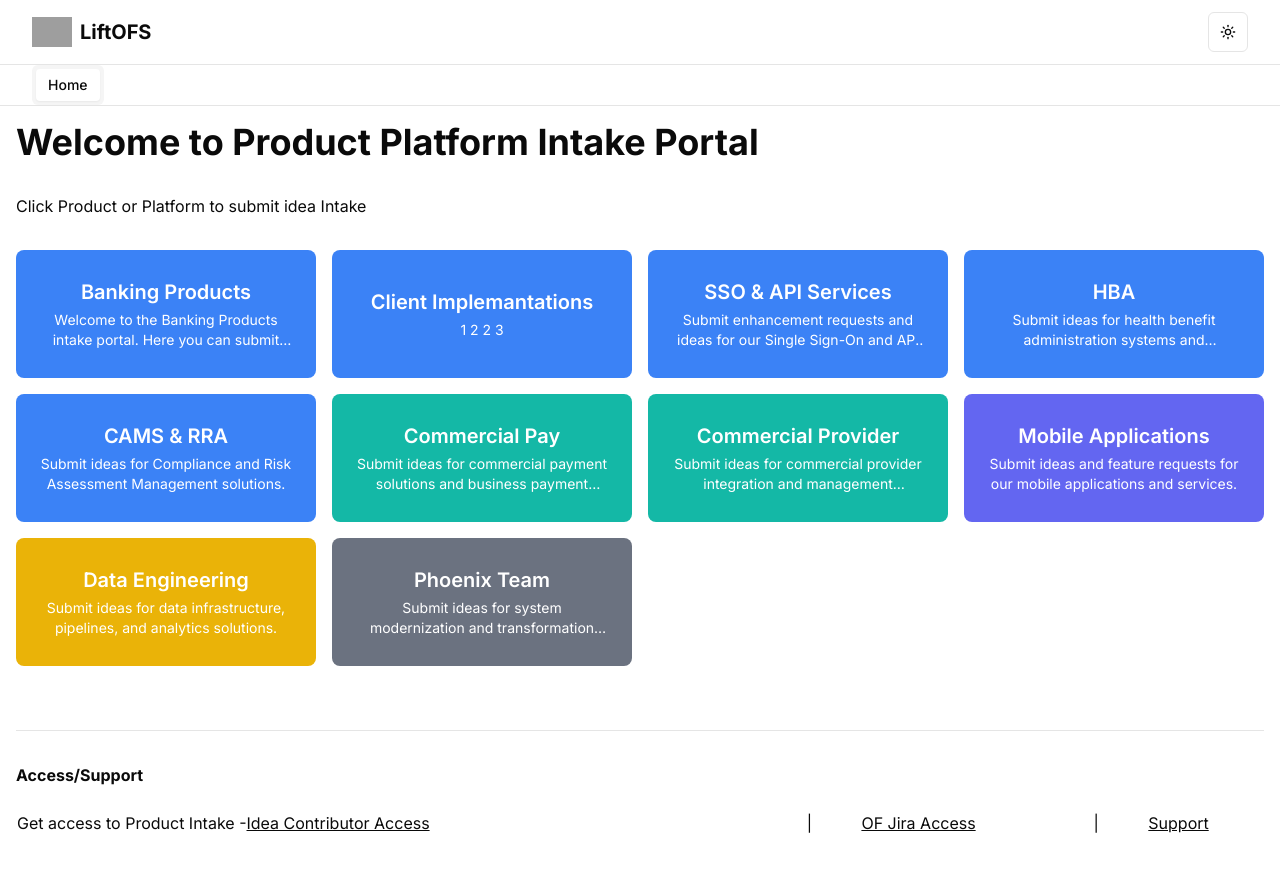
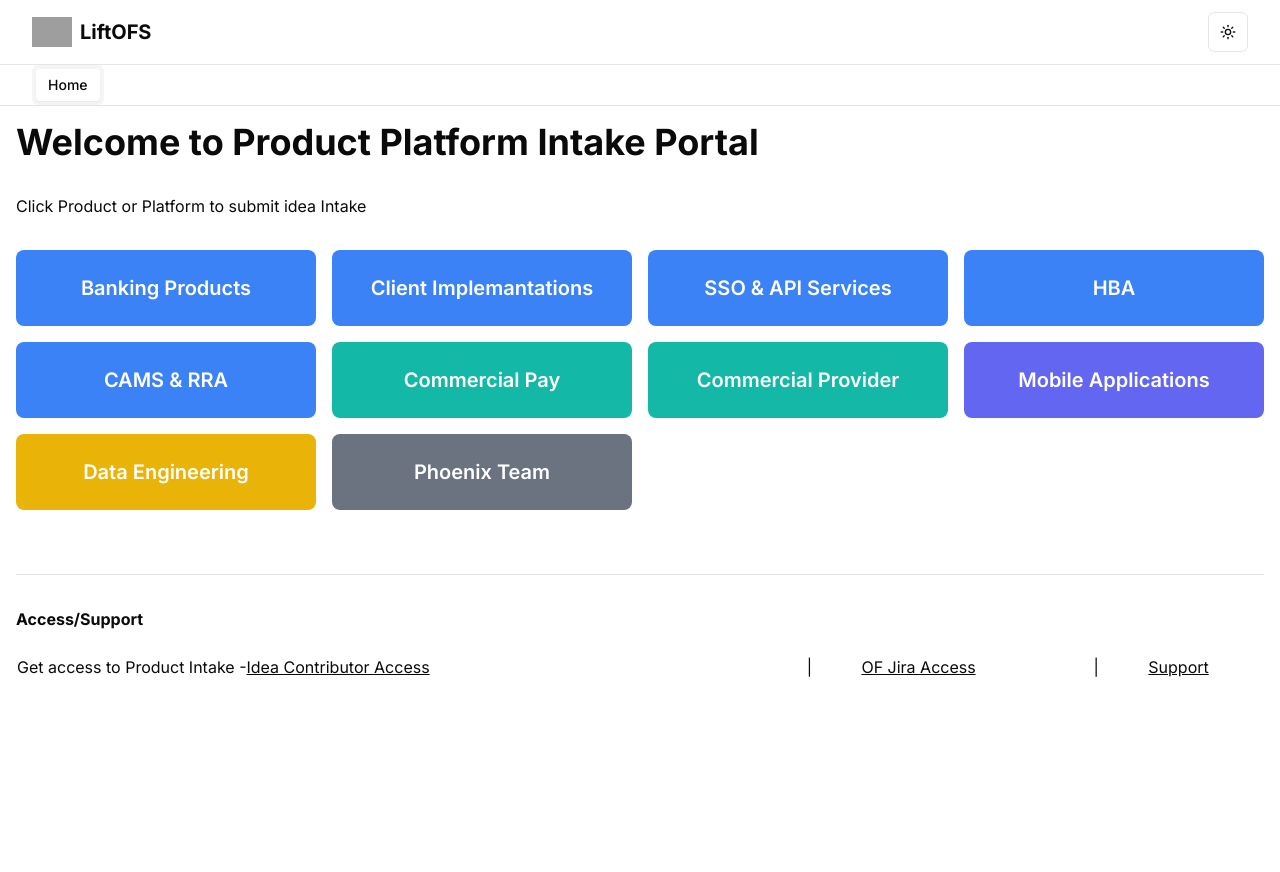
Before and after one commit to narendraes/microfe-takeofs, a Next.js app: page / in a window 1280 px wide. Shown: the top 872 px of the page. After the commit the page ends 801 px from the top, so only its background shows below. Built offline with nearby package versions, Linux system fonts and the light colour scheme; grey boxes are pictures that could not be loaded.

Commit message:
tile tooltip

```diff
--- a/components/tile-grid.tsx
+++ b/components/tile-grid.tsx
@@ -5,16 +5,76 @@ import { Tile, type TileData } from "./tile"
 
 // Default tiles as fallback
 const defaultTiles: TileData[] = [
-  { title: "Bank", href: "/tickets/bank", color: "blue", openInNewTab: false },
-  { title: "Directed Pay", href: "/tickets/directed-pay", color: "green", openInNewTab: false },
-  { title: "SSO/API", href: "/tickets/sso-api", color: "purple", openInNewTab: false },
-  { title: "Commercial Pay", href: "/tickets/commercial-pay", color: "indigo", openInNewTab: false },
-  { title: "Commercial Provider", href: "/tickets/commercial-provider", color: "teal", openInNewTab: false },
-  { title: "Data Engineering", href: "/tickets/data-engineering", color: "yellow", openInNewTab: false },
-  { title: "HBA", href: "/tickets/hba", color: "blue", openInNewTab: false },
-  { title: "CAMS/RRA", href: "/tickets/cams-rra", color: "purple", openInNewTab: false },
-  { title: "Tools", href: "/tickets/tools", color: "teal", openInNewTab: false },
-  { title: "Phoenix Team", href: "/tickets/phoenix-team", color: "red", openInNewTab: false },
+  {
+    title: "Banking Products",
+    description: "Submit ideas and feature requests for our banking solutions.",
+    href: "/tickets/bank",
+    color: "blue",
+    openInNewTab: false
+  },
+  {
+    title: "Directed Pay",
+    description: "Submit ideas for directed payment processing solutions.",
+    href: "/tickets/directed-pay",
+    color: "green",
+    openInNewTab: false
+  },
+  {
+    title: "SSO & API Services",
+    description: "Submit enhancement requests for SSO and API infrastructure.",
+    href: "/tickets/sso-api",
+    color: "purple",
+    openInNewTab: false
+  },
+  {
+    title: "Commercial Pay",
+    description: "Submit ideas for commercial payment solutions.",
+    href: "/tickets/commercial-pay",
+    color: "indigo",
+    openInNewTab: false
+  },
+  {
+    title: "Commercial Payment Product Area",
+    description: "Submit ideas for commercial payment product development.",
+    href: "/tickets/commercial-provider",
+    color: "teal",
+    openInNewTab: false
+  },
+  {
+    title: "Data Engineering",
+    description: "Submit ideas for data infrastructure and analytics solutions.",
+    href: "/tickets/data-engineering",
+    color: "yellow",
+    openInNewTab: false
+  },
+  {
+    title: "HBA",
+    description: "Submit ideas for HBA solutions and features.",
+    href: "/tickets/hba",
+    color: "blue",
+    openInNewTab: false
+  },
+  {
+    title: "CAMS & RRA",
+    description: "Submit ideas for CAMS and RRA solutions.",
+    href: "/tickets/cams-rra",
+    color: "purple",
+    openInNewTab: false
+  },
+  {
+    title: "Mobile Applications",
+    description: "Submit ideas for mobile application features and improvements.",
+    href: "/tickets/tools",
+    color: "teal",
+    openInNewTab: false
+  },
+  {
+    title: "Phoenix Team",
+    description: "Submit ideas for system modernization and transformation initiatives.",
+    href: "/tickets/phoenix-team",
+    color: "red",
+    openInNewTab: false
+  },
 ]
 
 export function TileGrid() {
@@ -53,7 +113,7 @@ export function TileGrid() {
     return (
       <div className="grid grid-cols-1 sm:grid-cols-2 lg:grid-cols-4 gap-4">
         {defaultTiles.slice(0, 8).map((tile, index) => (
-          <div key={index} className="animate-pulse bg-gray-200 dark:bg-gray-700 h-32 rounded-lg"></div>
+          <div key={index} className="animate-pulse bg-gray-200 dark:bg-gray-700 h-24 rounded-lg"></div>
         ))}
       </div>
     )
@@ -68,9 +128,7 @@ export function TileGrid() {
       )}
       <div className="grid grid-cols-1 sm:grid-cols-2 lg:grid-cols-4 gap-4">
         {tiles.map((tile) => (
-          <div key={tile.title} className="h-full">
-            <Tile {...tile} />
-          </div>
+          <Tile key={tile.title} {...tile} />
         ))}
       </div>
     </>
--- a/components/tile.tsx
+++ b/components/tile.tsx
@@ -31,12 +31,6 @@ const colorVariants: Record<TileColor, string> = {
   teal: "bg-teal-500 hover:bg-teal-600"
 }
 
-// Helper function to truncate text with ellipsis
-const truncateText = (text: string, maxLength: number) => {
-  if (text.length <= maxLength) return text;
-  return text.slice(0, maxLength) + '...';
-};
-
 export function Tile({
   title,
   description,
@@ -48,20 +42,19 @@ export function Tile({
   const content = (
     <div
       className={cn(
-        "block p-6 rounded-lg text-center transition-colors text-white h-32 flex flex-col justify-center",
+        "block p-6 rounded-lg text-center transition-colors text-white relative group",
         disabled ? "bg-gray-300 cursor-not-allowed" : colorVariants[color]
       )}
-      title={title} // Show full title on hover
     >
-      <h2 className="text-xl font-semibold mb-1 overflow-hidden text-ellipsis whitespace-nowrap">{title}</h2>
+      <h2 className="text-xl font-semibold truncate">{title}</h2>
+
+      {/* Popup tooltip that appears on hover */}
       {description && (
-        <p className="text-sm overflow-hidden" style={{
-          display: '-webkit-box',
-          WebkitLineClamp: 2,
-          WebkitBoxOrient: 'vertical'
-        }}>
-          {description}
-        </p>
+        <div className="invisible group-hover:visible absolute z-50 w-64 p-4 bg-white text-gray-800 dark:bg-gray-800 dark:text-white rounded-lg shadow-lg transition-all duration-200 bottom-full left-1/2 -translate-x-1/2 mb-2">
+          <h3 className="text-lg font-semibold mb-2">{title}</h3>
+          <p className="text-sm">{description}</p>
+          <div className="absolute w-3 h-3 bg-white dark:bg-gray-800 transform rotate-45 top-full left-1/2 -translate-x-1/2 -mt-1.5"></div>
+        </div>
       )}
     </div>
   )
@@ -75,7 +68,6 @@ export function Tile({
       href={href}
       target={openInNewTab ? "_blank" : "_self"}
       rel={openInNewTab ? "noopener noreferrer" : undefined}
-      className="h-full"
     >
       {content}
     </Link>
```
